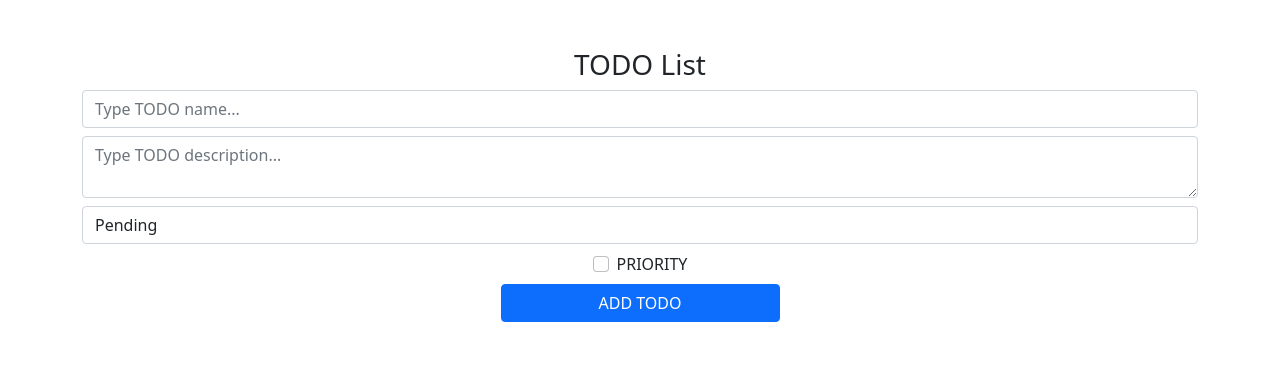
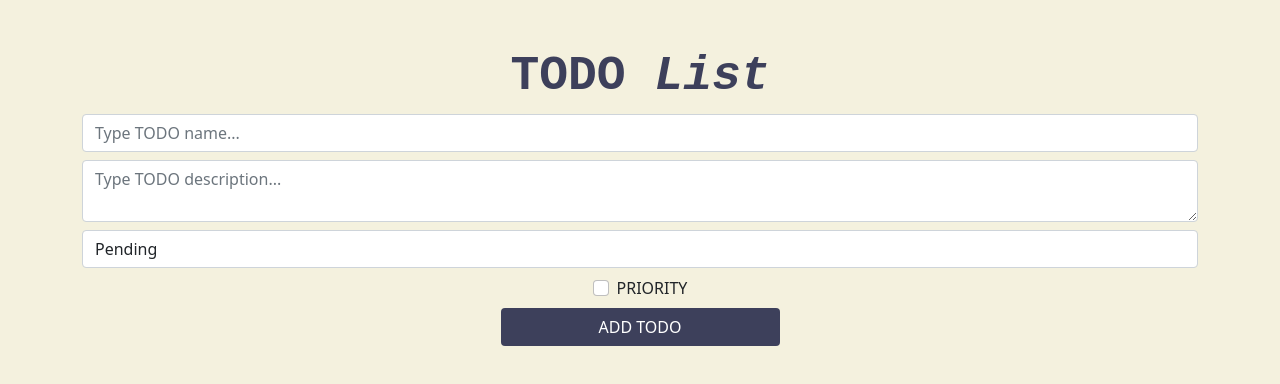
Before and after one commit to valdiCode/Todo-List-react, a React (Create React App) app: page / in a window 1280 px wide. Shown: the top 384 px of the page. Built offline with nearby package versions, Linux system fonts and the light colour scheme.

Commit message:
style: colors palette changed

```diff
--- /dev/null
+++ b/src/components/Form.css
@@ -0,0 +1,20 @@
+.form-header {
+    color: #3d405b;
+    font-size: 3em;
+    font-family: monospace;
+    font-weight: 900;
+}
+
+.select-design {
+    cursor: pointer;
+}
+
+.btn-color {
+    background-color: #3d405b;
+    color: #fff;
+}
+
+.btn-color:hover {
+    opacity: .9;
+    color: #fff;
+}
--- a/src/components/Form.jsx
+++ b/src/components/Form.jsx
@@ -1,6 +1,7 @@
 import Swal from "sweetalert2";
 import { v4 as uuidv4 } from "uuid";
 import { useFormulario } from "../hooks/useFormulario";
+import './Form.css';
 
 const Formulario = ({ agregarTodo }) => {
   const initialState = {
@@ -55,7 +56,7 @@ const Formulario = ({ agregarTodo }) => {
 
   return (
     <>
-      <h3 className="mt-5 text-center form-header">TODO List</h3>
+      <h3 className="mt-5 text-center form-header">TODO <i>List</i></h3>
       <form
         onSubmit={handleSubmit}
         className="d-flex flex-column align-items-center"
@@ -77,7 +78,7 @@ const Formulario = ({ agregarTodo }) => {
         />
         <select
           name="estado"
-          className="form-control mb-2"
+          className="form-control mb-2 select-design"
           value={estado}
           onChange={handleChange}
         >
@@ -97,7 +98,7 @@ const Formulario = ({ agregarTodo }) => {
             PRIORITY
           </label>
         </div>
-        <button className="btn btn-primary w-25">ADD TODO</button>
+        <button className="btn btn-color w-25">ADD TODO</button>
       </form>
     </>
   );
--- /dev/null
+++ b/src/components/Todo.css
@@ -0,0 +1,11 @@
+.btn-edit {
+    background-color: #f2cc8f;
+}
+
+.btn-delete {
+    background-color: #e07a5f;
+}
+
+.priority-task {
+    background-color: #81b29a;
+}
--- a/src/components/Todo.jsx
+++ b/src/components/Todo.jsx
@@ -1,3 +1,5 @@
+import './Todo.css';
+
 const Todo = ({ todo, eliminarTodo, editarTodo }) => {
   const { id, nombre, descripcion, estado, prioridad } = todo;
 
@@ -6,23 +8,23 @@ const Todo = ({ todo, eliminarTodo, editarTodo }) => {
       <li className="list-group-item d-flex justify-content-between align-items-start">
         <div className="ms-2 me-auto">
           <div className="fw-bold">
-            {nombre} {estado ? " (Completado)" : " (Pendiente)"}
+            {nombre} {estado ? " (Completed)" : " (Pending)"}
           </div>
           <p>{descripcion}</p>
           <div>
             <button
-              className="btn btn-warning me-2"
+              className="btn btn-edit me-2"
               onClick={() => editarTodo(id)}
             >
-              Editar
+              Edit
             </button>
-            <button className="btn btn-danger" onClick={() => eliminarTodo(id)}>
-              Eliminar
+            <button className="btn btn-delete" onClick={() => eliminarTodo(id)}>
+              Delete
             </button>
           </div>
         </div>
-        <span className="badge bg-primary rounded-pill">
-          {prioridad && "Prioritario"}
+        <span className="badge priority-task rounded-pill">
+          {prioridad && "Priority Task"}
         </span>
       </li>
     </>
--- a/src/index.js
+++ b/src/index.js
@@ -1,6 +1,7 @@
 import React from 'react';
 import ReactDOM from 'react-dom/client';
 import App from './App';
+import './styles.css';
 
 const root = ReactDOM.createRoot(document.getElementById('root'));
 root.render(
--- /dev/null
+++ b/src/styles.css
@@ -0,0 +1,7 @@
+* {
+    user-select: none;
+}
+
+body {
+    background-color: #f4f1de;
+}
```
